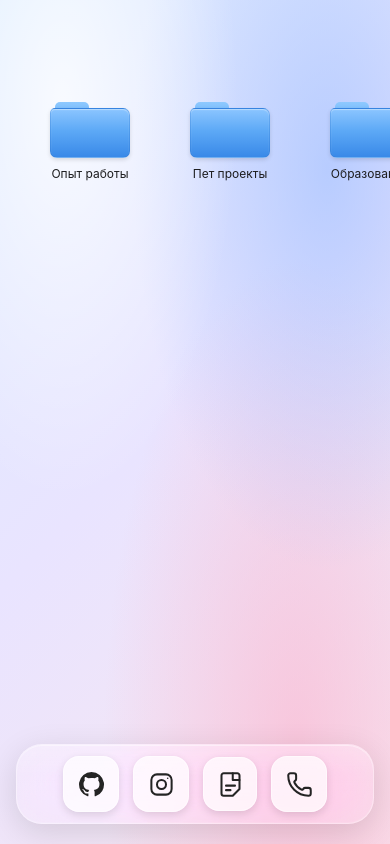
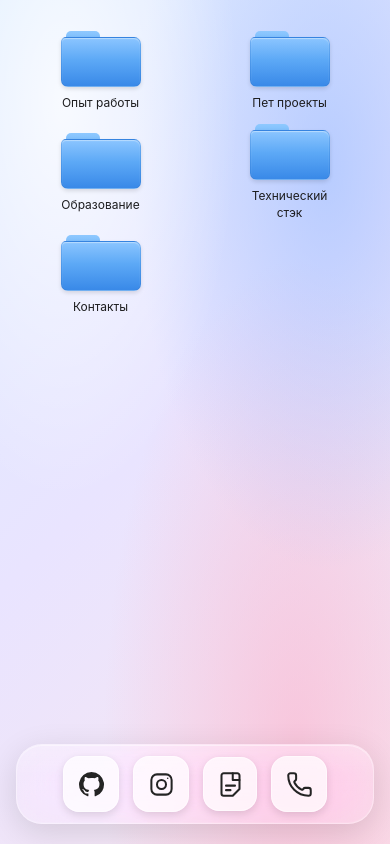
Before and after one commit to Xyzdat/desktopScreenRezume, a React (Vite) app: page / in a window 390 px wide. Built offline with nearby package versions, Linux system fonts and the light colour scheme.

Commit message:
fix mobile

```diff
--- a/src/components/mainPage/mainPage.module.scss
+++ b/src/components/mainPage/mainPage.module.scss
@@ -163,6 +163,27 @@
 }
 
 @media (max-width: 600px) {
+    .container {
+        display: grid;
+        grid-template-columns: repeat(2, minmax(0, 1fr));
+        grid-auto-rows: 100px;
+        align-content: start;
+        justify-items: center;
+        gap: 14px 8px;
+        height: calc(100dvh - 90px);
+        box-sizing: border-box;
+        padding: 24px 16px 110px;
+        overflow-x: hidden;
+        overflow-y: auto;
+
+        > button {
+            position: relative !important;
+            top: auto !important;
+            left: auto !important;
+            touch-action: manipulation !important;
+        }
+    }
+
     .experience__heading {
         flex-direction: column;
         gap: 8px;
@@ -172,3 +193,12 @@
         text-align: left;
     }
 }
+
+@media (max-width: 400px) {
+    .container {
+        grid-auto-rows: 92px;
+        gap: 10px 4px;
+        padding-right: 8px;
+        padding-left: 8px;
+    }
+}
--- a/src/components/mainPage/mainPage.tsx
+++ b/src/components/mainPage/mainPage.tsx
@@ -52,6 +52,7 @@ const MainPage: React.FC = () => {
         id: FolderId,
         event: React.PointerEvent<HTMLButtonElement>
     ) => {
+        if (window.matchMedia('(max-width: 600px)').matches) return;
         if (event.pointerType === "mouse" && event.button !== 0) return
 
         const folderRect = event.currentTarget.getBoundingClientRect();
```
